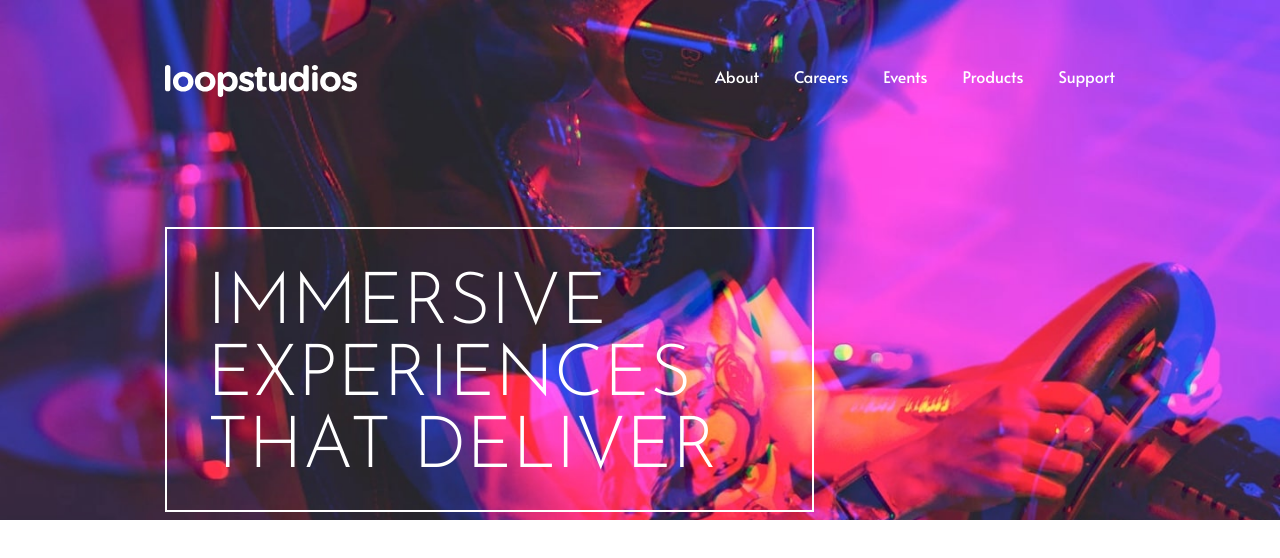
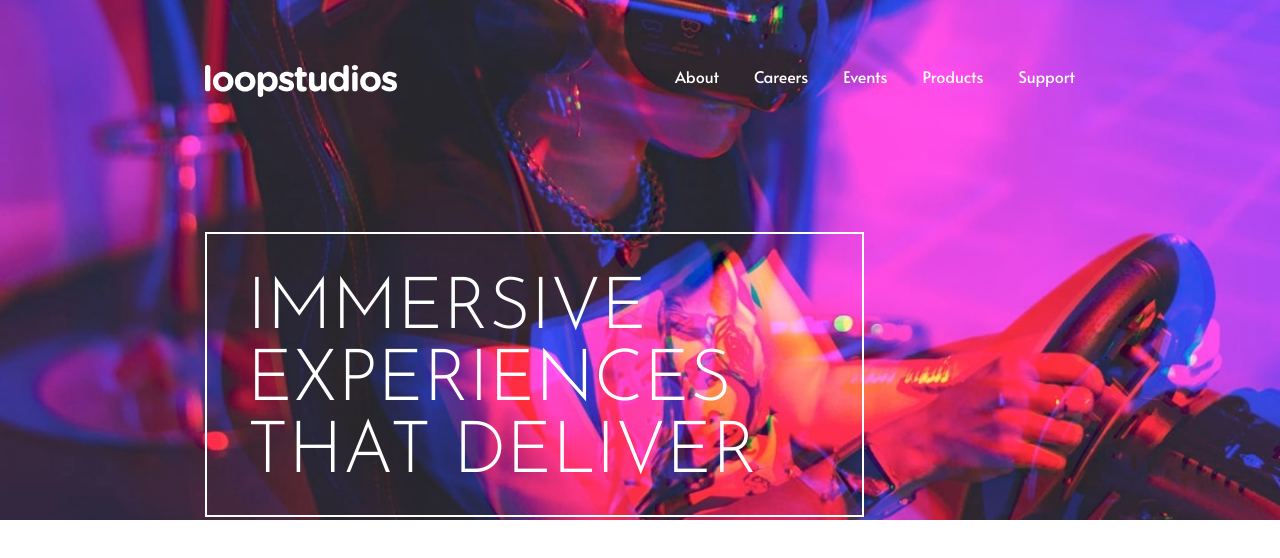
Before and after one commit to tascintra/loopstudios, a website built with Vite: page index.html in a window 1280 px wide. Built offline with nearby package versions, Linux system fonts and the light colour scheme.

Commit message:
changed img positions on header menu

```diff
--- a/src/css/header.css
+++ b/src/css/header.css
@@ -1,6 +1,6 @@
 .header-back {
   /* background: linear-gradient(45deg, #8c2fae, #b447f0); */
-  background: url("../../public/desktop/image-hero.jpg") no-repeat;
+  background: url("../../public/desktop/image-hero.jpg") no-repeat center center;
   background-size: cover;
 }
 
@@ -16,7 +16,7 @@ header {
   display: flex;
   flex-direction: row;
   justify-content: space-between;
-  padding: 65px 165px;
+  padding: 65px 205px;
 }
 
 .menu {
@@ -31,9 +31,9 @@ header {
   color: white;
   text-transform: uppercase;
   max-width: 12ch;
-  margin: 65px 165px;
+  margin: 70px 205px;
   border: 2px solid white;
-  padding: 40px 70px 25px 40px;
+  padding: 40px 80px 25px 40px;
 }
 
 .hamburger-lines .line {
```
